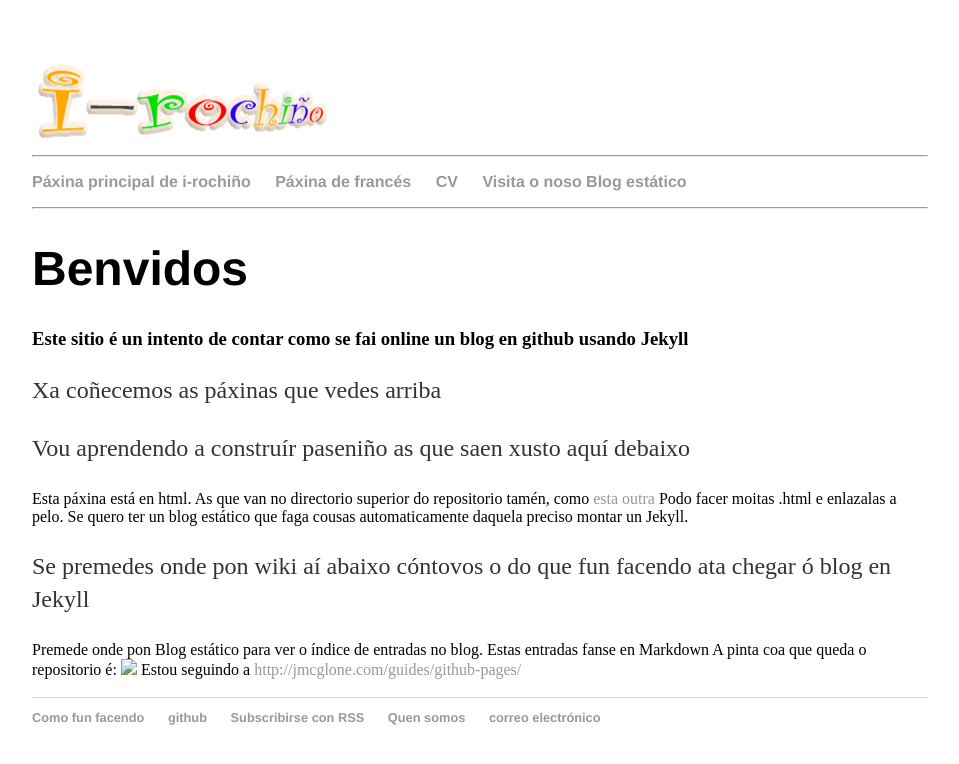
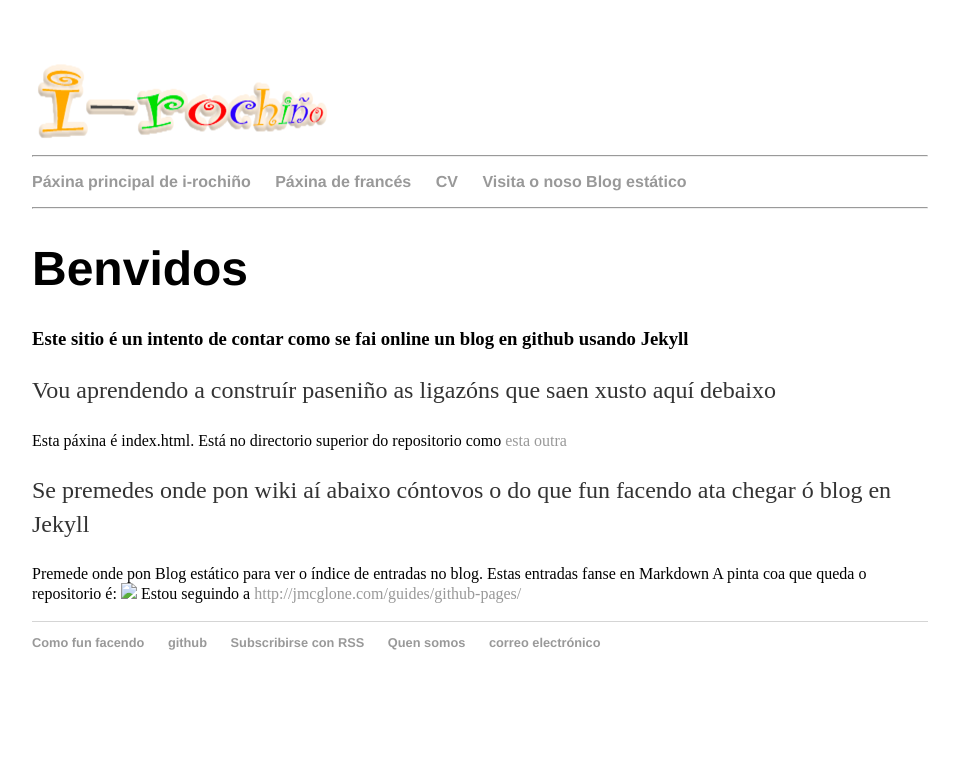
Before and after one commit to irocho/irocho.github.io, a Jekyll site: the page built from index.html, in a window 1280 px wide. Shown: the top 764 px of the page, without its empty margins (160-1119 px from the left). Built offline with Jekyll 4.4.1, drawn with Linux system fonts in a browser that asks for light colours.

Commit message:
Saco información de probaChorra.html

```diff
--- a/index.html
+++ b/index.html
@@ -6,12 +6,10 @@ title: i-rochiño
     		<div class="blurb">
         		<h1>Benvidos </h1>
         		<h3>Este sitio é un intento de contar como se fai online un blog en github usando Jekyll</h3>
-				<p> Xa coñecemos as páxinas que vedes arriba</p>
-				<p> Vou aprendendo a construír paseniño as que saen xusto aquí debaixo</p>
-				Esta páxina está en html. As que van no directorio superior do repositorio tamén, como
+
+				<p> Vou aprendendo a construír paseniño as ligazóns que saen xusto aquí debaixo</p>
+				Esta páxina é index.html. Está no directorio superior do repositorio como
 				<a href="probaChorra.html">esta outra</a>
-				Podo facer moitas .html e enlazalas a pelo.
-				Se quero ter un blog estático que faga cousas automaticamente daquela preciso montar un Jekyll.
 
 				<p> Se premedes onde pon wiki aí abaixo cóntovos o do que fun facendo ata chegar ó blog en Jekyll</p>
 
```
